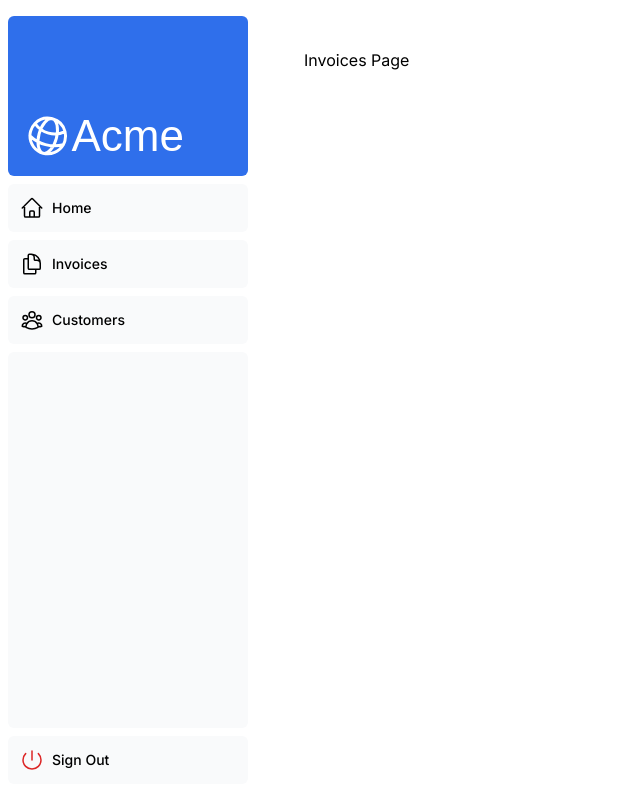
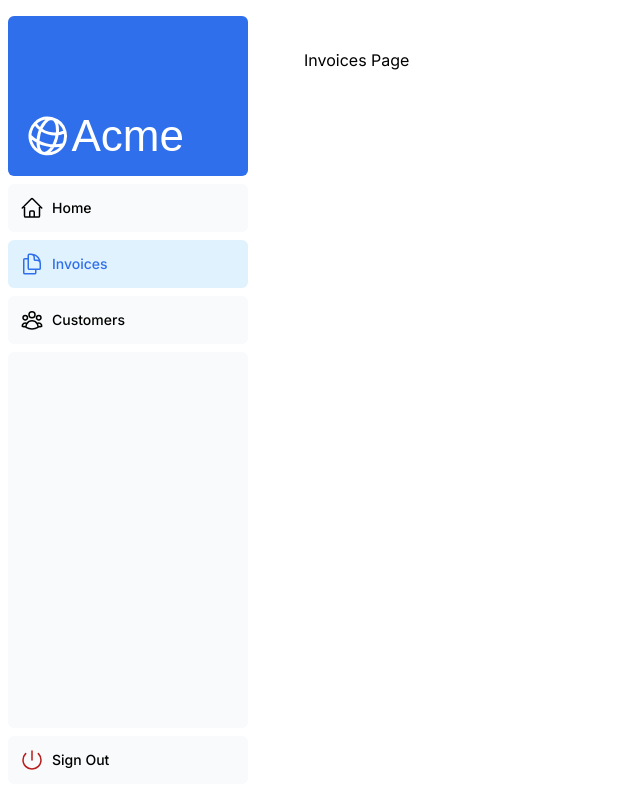
Before and after one commit to searchs/customer-invoice-dashboard, a Next.js app: page /dashboard/invoices in a window 1280 px wide. Shown: the whole page, without its empty margins (0-640 px from the left). Built offline with nearby package versions, Linux system fonts and the light colour scheme; a web font is replaced by a local one.

Commit message:
Active menu highlighted

```diff
--- a/app/ui/dashboard/nav-links.tsx
+++ b/app/ui/dashboard/nav-links.tsx
@@ -1,8 +1,14 @@
+'use client';
+
 import {
   UserGroupIcon,
   HomeIcon,
   DocumentDuplicateIcon,
 } from '@heroicons/react/24/outline';
+import Link from 'next/link';
+import { usePathname } from 'next/navigation';
+import clsx from 'clsx';
+
 
 // Map of links to display in the side navigation.
 // Depending on the size of the application, this would be stored in a database.
@@ -17,19 +23,25 @@
 ];
 
 export default function NavLinks() {
+const pathname = usePathname();
+
   return (
     <>
       {links.map((link) => {
         const LinkIcon = link.icon;
         return (
-          <a
+          <Link
             key={link.name}
             href={link.href}
-            className="flex h-[48px] grow items-center justify-center gap-2 rounded-md bg-gray-50 p-3 text-sm font-medium hover:bg-sky-100 hover:text-blue-600 md:flex-none md:justify-start md:p-2 md:px-3"
+            className={clsx(
+              'flex h-[48px] grow items-center justify-center gap-2 rounded-md bg-gray-50 p-3 text-sm font-medium hover:bg-sky-100 hover:text-blue-600 md:flex-none md:justify-start md:p-2 md:px-3',
+              {
+                'bg-sky-100 text-blue-600': pathname === link.href,
+              },)}
           >
             <LinkIcon className="w-6" />
             <p className="hidden md:block">{link.name}</p>
-          </a>
+          </Link>
         );
       })}
     </>
--- a/app/ui/dashboard/sidenav.tsx
+++ b/app/ui/dashboard/sidenav.tsx
@@ -19,7 +19,7 @@
         <div className="hidden h-auto w-full grow rounded-md bg-gray-50 md:block"></div>
         <form>
           <button className="flex h-[48px] w-full grow items-center justify-center gap-2 rounded-md bg-gray-50 p-3 text-sm font-medium hover:bg-sky-100 hover:text-blue-600 md:flex-none md:justify-start md:p-2 md:px-3">
-            <PowerIcon className="w-6 text-red-600" />
+            <PowerIcon className="w-6 text-red-700" />
             <div className="hidden md:block">Sign Out</div>
           </button>
         </form>
```
